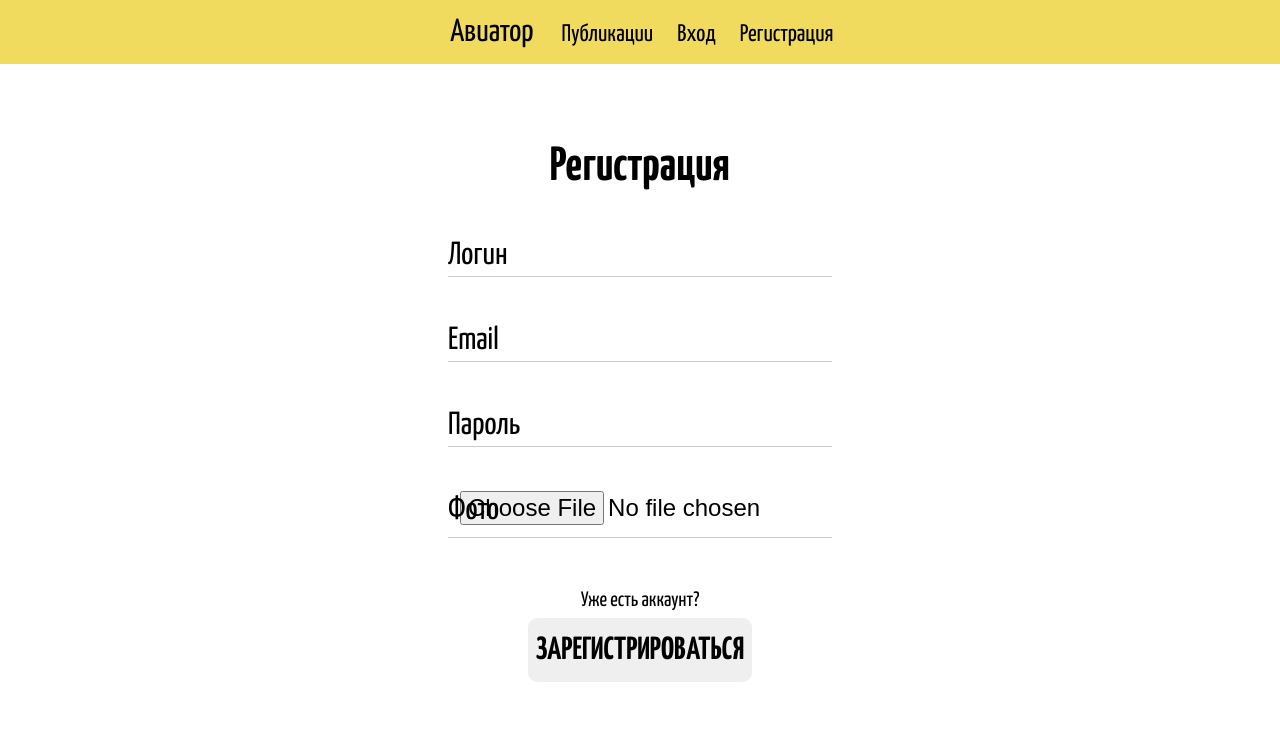
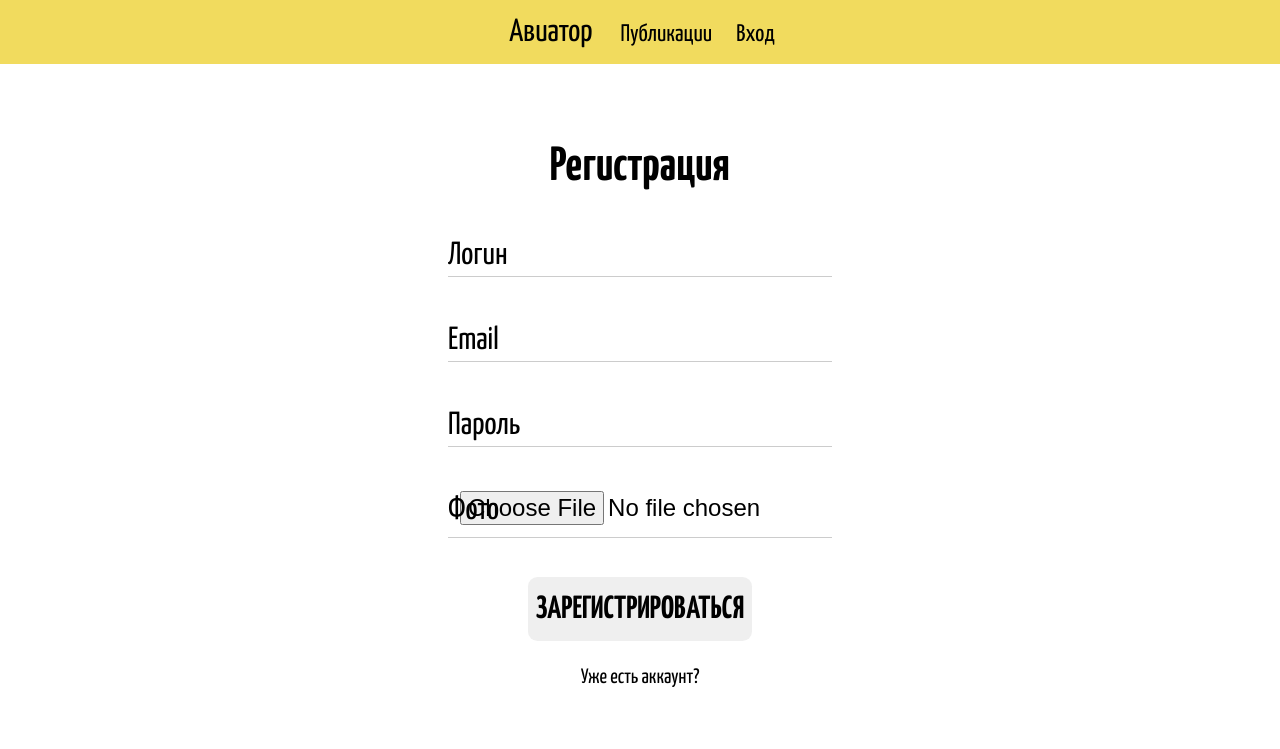
Before and after one commit to HevillDS/RAD_frontend, a Vue app: page src/signUp.html in a window 1280 px wide. Shown: the top 749 px of the page. Built offline with nearby package versions, Linux system fonts and the light colour scheme; files whose address does not match are found by name.

Commit message:
70% made registration page

```diff
--- a/src/signUp.html
+++ b/src/signUp.html
@@ -13,7 +13,6 @@
             <li><a href="index.html">Авиатор</a></li>
             <li><a href="publication.html">Публикации</a></li>
             <li class="animated bounce"><a href="signIn.html">Вход</a></li>
-            <li><a href="signUp.html">Регистрация</a></li>
           </ul>
         </nav>
       </header>
@@ -39,8 +38,8 @@
         <input type="file" required>
         <label>Фото</label>
       </section>
+      <button type="submit">Зарегистрироваться</button>
       <a href="signIn.html">Уже есть аккаунт?</a>
-      <button type="submit">Зарегистрироваться</button>
     </form>
   </main>
   <footer>
```
Also changed, not shown: src/signIn.html (+1 -1 lines).
